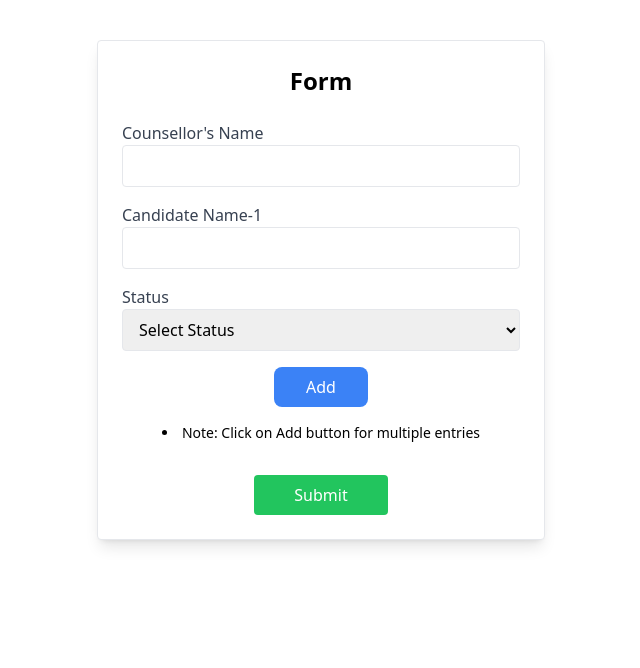
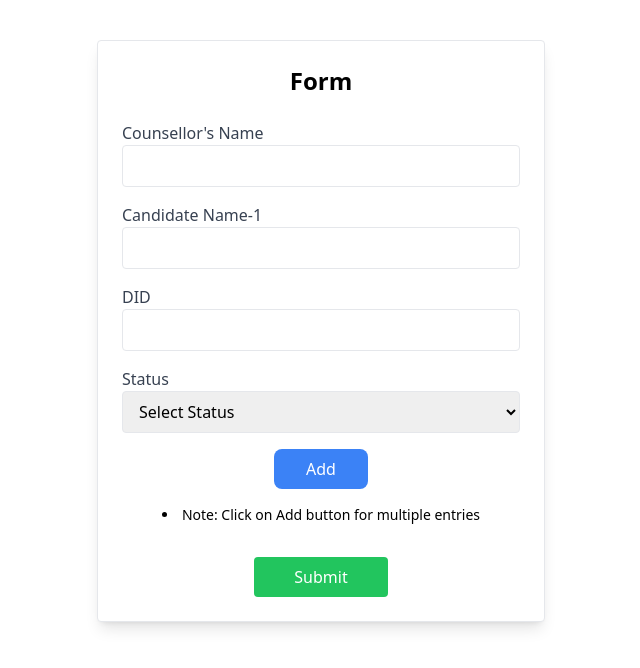
Before and after one commit to pgd-rns/Iskcon-Chowpatty-Diksha-Form, a React (Create React App) app: page / in a window 1280 px wide. Shown: the top 668 px of the page, without its empty margins (319-959 px from the left). Built offline with nearby package versions, Linux system fonts and the light colour scheme.

Commit message:
Ready to deploy commit

```diff
--- a/src/Components/Form.js
+++ b/src/Components/Form.js
@@ -7,6 +7,7 @@ import { useNavigate } from 'react-router-dom';
 const Form = () => {
   const [Counsellor, setCounsellor] = useState('');
   const [Candidate, setCandidate] = useState('');
+  const [DID, setDID] = useState('');
   const [Status, setStatus] = useState('');
   const [Reason, setReason] = useState('');
   const [IDCcertificate, setIDCcertificate] = useState('');
@@ -19,6 +20,7 @@ const Form = () => {
 
   const resetFields = () => {
     setCandidate('');
+    setDID('');
     setStatus('');
     setReason('');
     setIDCcertificate('');
@@ -31,6 +33,7 @@ const Form = () => {
     const formData = {
       Counsellor,
       Candidate,
+      DID,
       Status,
       Reason: Status === 'Hold' ? Reason : '',
       IDCcertificate: Status === 'Recommended' ? IDCcertificate : '',
@@ -39,7 +42,7 @@ const Form = () => {
     };
 
     try {
-      const response = await fetch('https://script.google.com/macros/s/AKfycbwWiiGykf54D-Dea51Rd_dnfh6udYgf8Ru7J2aUM27QWAhp02tnLjQ326PWqLyi3KBDPQ/exec', {
+      const response = await fetch('https://script.google.com/macros/s/AKfycbwA41ZKljd0LsqJ0Ro6ef1egJ5xU2NeyuIWkLt1mDEq5S4LldYMEyBsTHXJdwtOUm1I/exec', {
         method: 'POST',
         headers: {
           'Content-Type': 'application/json'
@@ -65,6 +68,7 @@ const Form = () => {
         const formData = {
             Counsellor,
             Candidate,
+            DID,
             Status,
             Reason: Status === 'Hold' ? Reason : '',
             IDCcertificate: Status === 'Recommended' ? IDCcertificate : '',
@@ -73,7 +77,7 @@ const Form = () => {
           };
 
           try {
-            const response = await fetch('https://script.google.com/macros/s/AKfycbwWiiGykf54D-Dea51Rd_dnfh6udYgf8Ru7J2aUM27QWAhp02tnLjQ326PWqLyi3KBDPQ/exec', {
+            const response = await fetch('https://script.google.com/macros/s/AKfycbwA41ZKljd0LsqJ0Ro6ef1egJ5xU2NeyuIWkLt1mDEq5S4LldYMEyBsTHXJdwtOUm1I/exec', {
               method: 'POST',
               headers: {
                 'Content-Type': 'application/json'
@@ -110,6 +114,16 @@ const Form = () => {
           type="text"
           value={Candidate}
           onChange={(e) => setCandidate(e.target.value)}
+          className="w-full border px-3 py-2 rounded transition duration-300 ease-in-out hover:bg-gray-100"
+        />
+      </div>
+
+      <div className="mb-4">
+        <label className="block text-gray-700">DID</label>
+        <input
+          type="number"
+          value={DID}
+          onChange={(e) => setDID(e.target.value)}
           className="w-full border px-3 py-2 rounded transition duration-300 ease-in-out hover:bg-gray-100"
         />
       </div>
```
